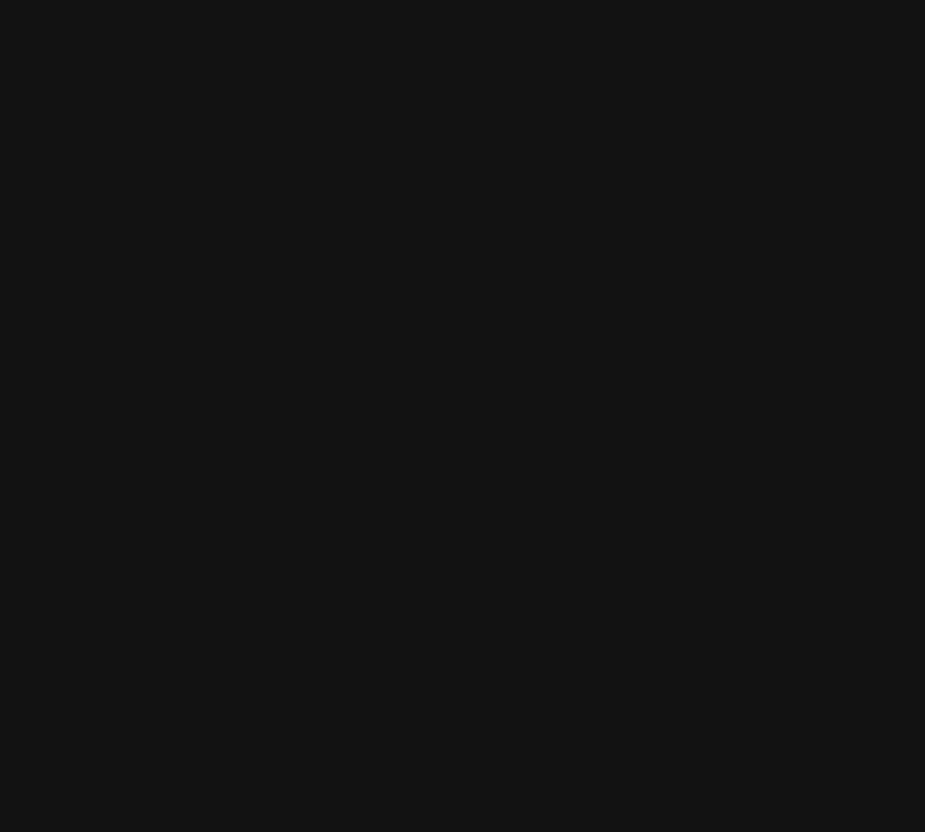
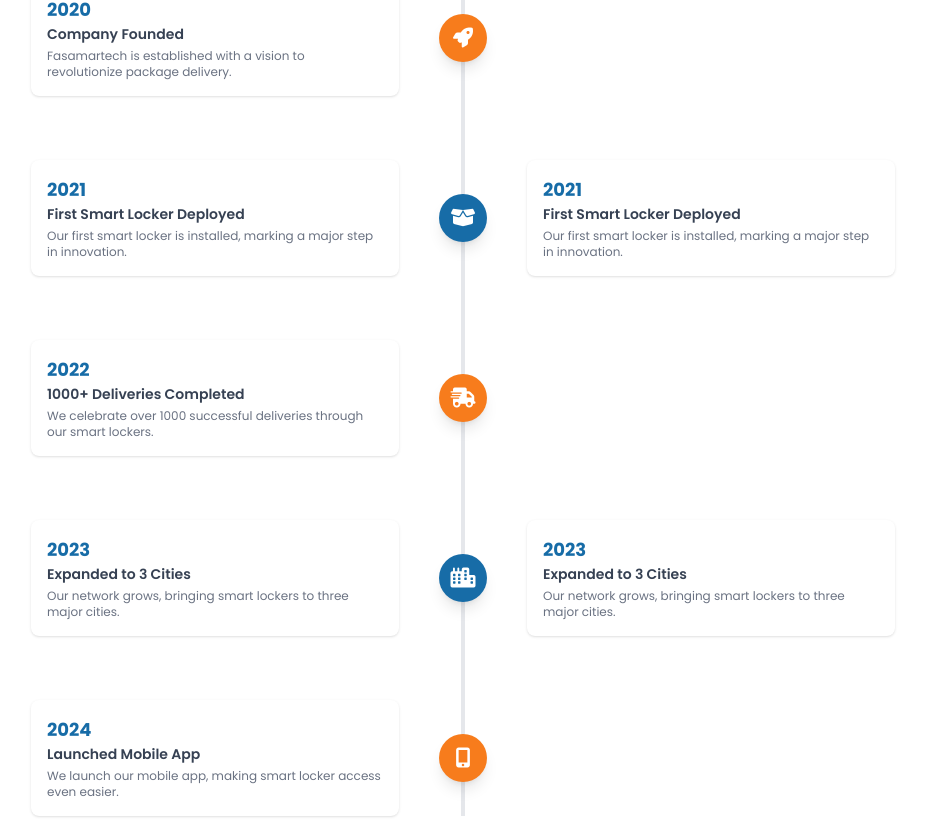
Before and after one commit to Sisasenkosi/WebsiteFasav2, a React (Vite) app: page /aboutus in a window 1280 px wide. Shown: the part 1608-2440 px from the top of the page, without its empty margins (177-1102 px from the left). Before the commit the page ends 1448 px from the top, so only its background shows below. Built offline with nearby package versions, Linux system fonts and the light colour scheme.

Commit message:
milestones vertically

```diff
--- a/src/pages/About.jsx
+++ b/src/pages/About.jsx
@@ -1,5 +1,6 @@
 import React from 'react';
 import Header from '../components/Navbar';
+import Footer from '../components/Footer';
 
 const About = () => {
   return (
@@ -295,6 +296,151 @@
           </div>
         </div>
       </section>
+      {/* Our Milestones Section */}
+      <section className="py-16 bg-white">
+        <div className="max-w-5xl mx-auto px-4 md:px-12 lg:px-20">
+          <h2 className="text-2xl md:text-3xl font-bold text-[#176ca7] text-center mb-10">
+            Our Milestones
+          </h2>
+          <div className="relative flex flex-col items-center">
+            {/* Vertical timeline line */}
+            <div
+              className="absolute left-1/2 top-0 bottom-0 w-1 bg-gray-200 z-0"
+              style={{ transform: 'translateX(-50%)' }}
+            />
+            <div className="flex flex-col gap-16 w-full">
+              {/* Milestone 1 */}
+              <div className="flex flex-col md:flex-row items-center w-full relative">
+                <div className="md:w-1/2 md:pr-8 flex justify-end">
+                  <div className="bg-white rounded-lg shadow p-4 w-full max-w-md text-right md:text-left">
+                    <div className="font-bold text-[#176ca7] text-lg">2020</div>
+                    <div className="font-semibold text-gray-700 text-sm mb-1">
+                      Company Founded
+                    </div>
+                    <div className="text-xs text-gray-500">
+                      Fasamartech is established with a vision to revolutionize
+                      package delivery.
+                    </div>
+                  </div>
+                </div>
+                <div className="flex flex-col items-center md:w-0 md:mx-8 z-10">
+                  <div className="bg-[#f77c1c] text-white rounded-full w-12 h-12 flex items-center justify-center text-xl shadow-lg">
+                    <i className="fas fa-rocket"></i>
+                  </div>
+                </div>
+                <div className="md:w-1/2 md:pl-8 hidden md:flex"></div>
+              </div>
+              {/* Milestone 2 */}
+              <div className="flex flex-col md:flex-row items-center w-full relative">
+                <div className="md:w-1/2 md:pr-8 flex justify-end">
+                  <div className="bg-white rounded-lg shadow p-4 w-full max-w-md text-right md:text-left">
+                    <div className="font-bold text-[#176ca7] text-lg">2021</div>
+                    <div className="font-semibold text-gray-700 text-sm mb-1">
+                      First Smart Locker Deployed
+                    </div>
+                    <div className="text-xs text-gray-500">
+                      Our first smart locker is installed, marking a major step
+                      in innovation.
+                    </div>
+                  </div>
+                </div>
+                <div className="flex flex-col items-center md:w-0 md:mx-8 z-10">
+                  <div className="bg-[#176ca7] text-white rounded-full w-12 h-12 flex items-center justify-center text-xl shadow-lg">
+                    <i className="fas fa-box-open"></i>
+                  </div>
+                </div>
+                <div className="md:w-1/2 md:pl-8 flex justify-start">
+                  <div className="bg-white rounded-lg shadow p-4 w-full max-w-md text-left">
+                    <div className="font-bold text-[#176ca7] text-lg">2021</div>
+                    <div className="font-semibold text-gray-700 text-sm mb-1">
+                      First Smart Locker Deployed
+                    </div>
+                    <div className="text-xs text-gray-500">
+                      Our first smart locker is installed, marking a major step
+                      in innovation.
+                    </div>
+                  </div>
+                </div>
+              </div>
+              {/* Milestone 3 */}
+              <div className="flex flex-col md:flex-row items-center w-full relative">
+                <div className="md:w-1/2 md:pr-8 flex justify-end">
+                  <div className="bg-white rounded-lg shadow p-4 w-full max-w-md text-right md:text-left">
+                    <div className="font-bold text-[#176ca7] text-lg">2022</div>
+                    <div className="font-semibold text-gray-700 text-sm mb-1">
+                      1000+ Deliveries Completed
+                    </div>
+                    <div className="text-xs text-gray-500">
+                      We celebrate over 1000 successful deliveries through our
+                      smart lockers.
+                    </div>
+                  </div>
+                </div>
+                <div className="flex flex-col items-center md:w-0 md:mx-8 z-10">
+                  <div className="bg-[#f77c1c] text-white rounded-full w-12 h-12 flex items-center justify-center text-xl shadow-lg">
+                    <i className="fas fa-shipping-fast"></i>
+                  </div>
+                </div>
+                <div className="md:w-1/2 md:pl-8 hidden md:flex"></div>
+              </div>
+              {/* Milestone 4 */}
+              <div className="flex flex-col md:flex-row items-center w-full relative">
+                <div className="md:w-1/2 md:pr-8 flex justify-end">
+                  <div className="bg-white rounded-lg shadow p-4 w-full max-w-md text-right md:text-left">
+                    <div className="font-bold text-[#176ca7] text-lg">2023</div>
+                    <div className="font-semibold text-gray-700 text-sm mb-1">
+                      Expanded to 3 Cities
+                    </div>
+                    <div className="text-xs text-gray-500">
+                      Our network grows, bringing smart lockers to three major
+                      cities.
+                    </div>
+                  </div>
+                </div>
+                <div className="flex flex-col items-center md:w-0 md:mx-8 z-10">
+                  <div className="bg-[#176ca7] text-white rounded-full w-12 h-12 flex items-center justify-center text-xl shadow-lg">
+                    <i className="fas fa-city"></i>
+                  </div>
+                </div>
+                <div className="md:w-1/2 md:pl-8 flex justify-start">
+                  <div className="bg-white rounded-lg shadow p-4 w-full max-w-md text-left">
+                    <div className="font-bold text-[#176ca7] text-lg">2023</div>
+                    <div className="font-semibold text-gray-700 text-sm mb-1">
+                      Expanded to 3 Cities
+                    </div>
+                    <div className="text-xs text-gray-500">
+                      Our network grows, bringing smart lockers to three major
+                      cities.
+                    </div>
+                  </div>
+                </div>
+              </div>
+              {/* Milestone 5 */}
+              <div className="flex flex-col md:flex-row items-center w-full relative">
+                <div className="md:w-1/2 md:pr-8 flex justify-end">
+                  <div className="bg-white rounded-lg shadow p-4 w-full max-w-md text-right md:text-left">
+                    <div className="font-bold text-[#176ca7] text-lg">2024</div>
+                    <div className="font-semibold text-gray-700 text-sm mb-1">
+                      Launched Mobile App
+                    </div>
+                    <div className="text-xs text-gray-500">
+                      We launch our mobile app, making smart locker access even
+                      easier.
+                    </div>
+                  </div>
+                </div>
+                <div className="flex flex-col items-center md:w-0 md:mx-8 z-10">
+                  <div className="bg-[#f77c1c] text-white rounded-full w-12 h-12 flex items-center justify-center text-xl shadow-lg">
+                    <i className="fas fa-mobile-alt"></i>
+                  </div>
+                </div>
+                <div className="md:w-1/2 md:pl-8 hidden md:flex"></div>
+              </div>
+            </div>
+          </div>
+        </div>
+      </section>
+      <Footer />
     </div>
   );
 };
```
